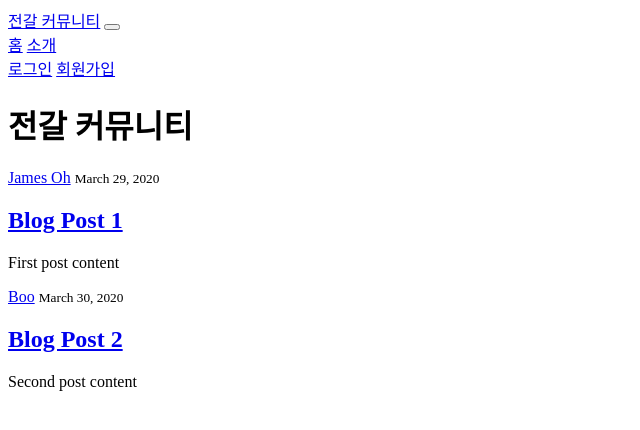
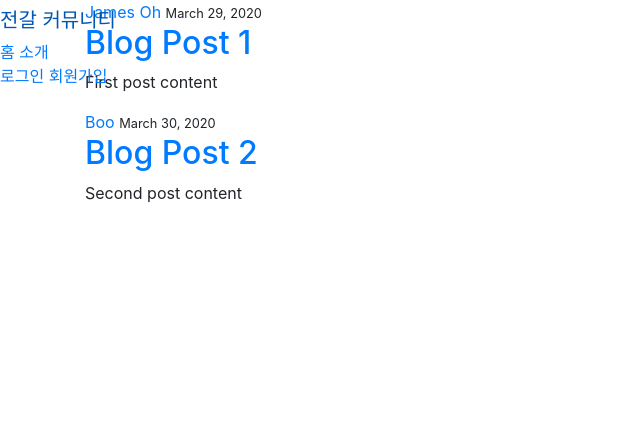
Before and after one commit to jamesoh3928/scorpion, a Django app: page / in a window 1280 px wide. Shown: the top 430 px of the page, without its empty margins (0-640 px from the left). Run offline with Django 3.2, Linux system fonts and the light colour scheme; some libraries are stand-ins or nearby versions.

Commit message:
Added bootstrap and worked on some design, but need more progress

```diff
--- a/blog/templates/blog/base.html
+++ b/blog/templates/blog/base.html
@@ -1,3 +1,4 @@
+{% load static %}
 <!DOCTYPE html>
 <html>
 <head>
@@ -5,46 +6,51 @@
     <meta charset="utf-8">    <!-- this tag allows writing Korean -->
     <meta name="전문대항군연대 커뮤니티" content="전문대항군연대 현역, 전역, 가족들을 위한 공간">   <!-- when the website is shared, this informations follows -->
     <meta name="viewport" content="width=device-width, initial-scale=1, shrink-to-fit=no">
+
+    <!-- Bootstrap CSS -->
+    <link rel="stylesheet" href="https://stackpath.bootstrapcdn.com/bootstrap/4.4.1/css/bootstrap.min.css" integrity="sha384-Vkoo8x4CGsO3+Hhxv8T/Q5PaXtkKtu6ug5TOeNV6gBiFeWPGFN9MuhOf23Q9Ifjh" crossorigin="anonymous">
+
+    <link rel="stylesheet" type="text/css" href="{% static 'blog/main.css' %}">
+
     <title>전갈 커뮤니티</title>   <!-- tab name -->
 
     {% if title %}
-        <title>전갈 커뮤니티 - {{ title }}</title>
+        <title a href={% url 'blog-home' %}>전갈 커뮤니티 - {{ title }}</title> <!--TODO if it works -->
     {% else %}
-        <title>전갈 커뮤니티</title>
+        <title a href={% url 'blog-home' %}>전갈 커뮤니티</title> <!--TODO if it works -->
     {% endif %}
 
 </head>
 <body>
     <header>
-      <nav>
+      <nav class="fixed-top">
         <div>
-          <a href="{% url 'blog-home' %}">전갈 커뮤니티</a>
-          <button class="navbar-toggler" type="button" data-toggle="collapse" data-target="#navbarToggle" aria-controls="navbarToggle" aria-expanded="false" aria-label="Toggle navigation">
-          <span class="navbar-toggler-icon"></span>
+          <a class="navbar-brand mr-4" href="{% url 'blog-home' %}">전갈 커뮤니티</a>
+          <span></span>
           </button>
           <div>
             <div>
               <a href="{% url 'blog-home' %}">홈</a>
-              <a href="{% url 'blog-about' %}">소개</a>
+              <a href="{% url 'blog-about'%}">소개</a>
             </div>
             <!-- Navbar Right Side -->
             <div>
               <a href="#">로그인</a>
-              <a href="#">회원가입</a>
+              <a  href="#">회원가입</a>
             </div>
           </div>
         </div>
       </nav>
     </header>
 
+    <main role="main" class="container">
+        <div>
+            {% block content %}{% endblock %}
+        </div>
+    </main>
 
-    <h1>
-        전갈 커뮤니티
-    </h1>
-
-    <div>
-        {% block content %}{% endblock %}
-    </div>
-
+    <script src="https://stackpath.bootstrapcdn.com/bootstrap/4.4.1/js/bootstrap.min.js" integrity="sha384-wfSDF2E50Y2D1uUdj0O3uMBJnjuUD4Ih7YwaYd1iqfktj0Uod8GCExl3Og8ifwB6" crossorigin="anonymous"></script>
+    <script src="https://code.jquery.com/jquery-3.4.1.slim.min.js" integrity="sha384-J6qa4849blE2+poT4WnyKhv5vZF5SrPo0iEjwBvKU7imGFAV0wwj1yYfoRSJoZ+n" crossorigin="anonymous"></script>
+    <script src="https://cdn.jsdelivr.net/npm/popper.js@1.16.0/dist/umd/popper.min.js" integrity="sha384-Q6E9RHvbIyZFJoft+2mJbHaEWldlvI9IOYy5n3zV9zzTtmI3UksdQRVvoxMfooAo" crossorigin="anonymous"></script>
 </body>
 </html>
```
Also changed, not shown: blog/static/blog/main.css (added).
